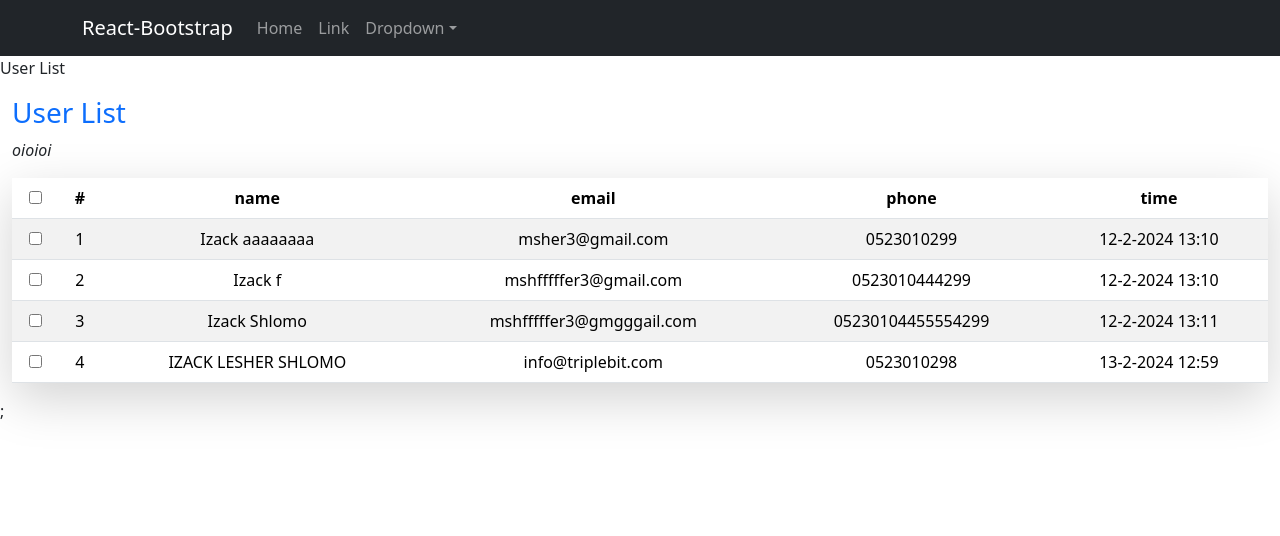
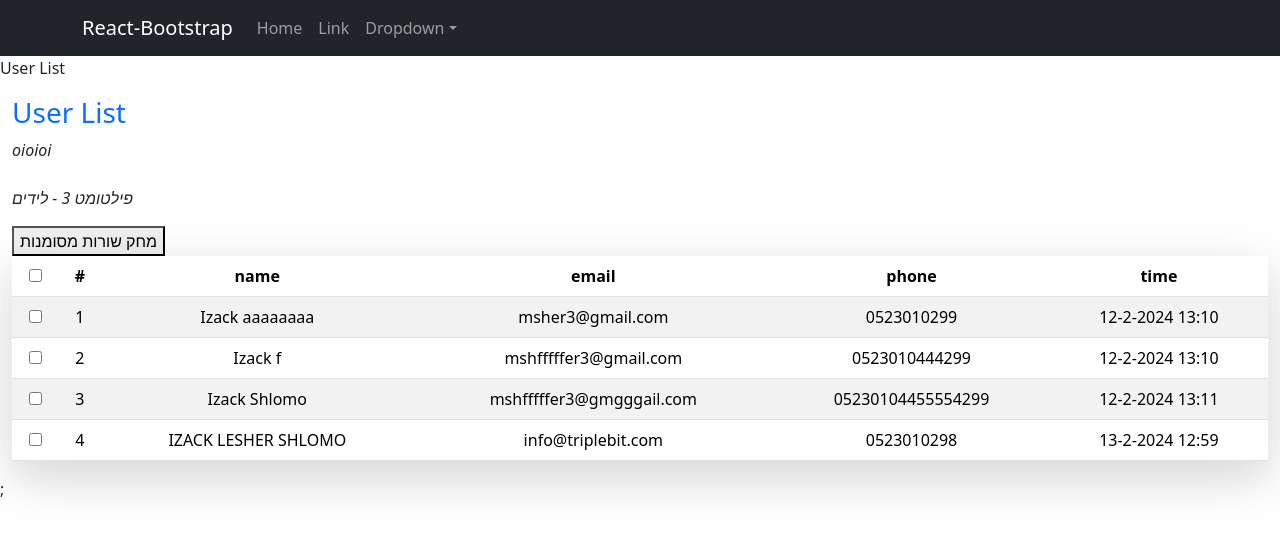
Before and after one commit to itzik-lesher/crm, a React (Create React App) app: page / in a window 1280 px wide. Shown: the top 536 px of the page. Built offline with nearby package versions, Linux system fonts and the light colour scheme.

Commit message:
add deleteCheckedUsersHandler that deletes checked rows from table

```diff
--- a/src/components/UserList.js
+++ b/src/components/UserList.js
@@ -6,7 +6,7 @@ import { Container, Row, Col, Table } from "react-bootstrap";
 const UserList = () => {
   const [state, setState] = useState({
     crmId: {},
-    crmName: {},
+    crmName: '',
     users: [],
     formFields: [],
     phonePositionIndex: 0,
@@ -94,7 +94,6 @@ const UserList = () => {
       setDeleteArrayList((deleteArraylist) => {
         return [...deleteArraylist, parseInt(e.target.id)];
       });
-
     } else {
       console.log("unchaecked");
       setDeleteArrayList((deleteArraylist) => {
@@ -104,6 +103,43 @@ const UserList = () => {
       });
     }
     console.log("deleteArraylist = " + JSON.stringify(deleteArraylist));
+  };
+
+  const deleteCheckedUsersHandler = () => {
+    // remove the data lines of deleted users
+    setState((state) => {
+      let newState = { ...state };
+      // save the first line formFieldsContet in case all lines will be
+      // in the following filter function
+      const firstFormFieldsContet = newState.formFieldsContet[0];
+      //const rememberedHeaderColomns = newState.formFields;
+      newState.formFieldsContet = newState.formFieldsContet.filter(
+        (userElement, index) => {
+          // pass through all checkboxes and uncheck them(no matter if checked or not)
+          //!!!document.getElementById((index + 1).toString()).checked = false;
+          return !deleteArraylist.includes(index + 1);
+        }
+      );
+
+      let checkBoxItems = document.querySelectorAll(
+        "tr.first-line-display-block>td>input"
+      );
+      let ids = Array.from(checkBoxItems).map((item, index) => {
+        // uncheck each checkbox
+        document.getElementById((index + 1).toString()).checked = false;
+        // remove also from the deletelist
+        setDeleteArrayList((deleteArraylist) => {
+          return [...deleteArraylist].filter((element) => {
+            return element !== parseInt(index);
+          });
+        });
+      });
+
+      //newState.formFields = rememberedHeaderColomns;
+      //return [...newState, newState.rememberedHeaderColomns];
+      ///!!!!setFormFieldsPermanentet(newState.formFieldsContet);
+      return newState;
+    });
   };
 
   return (
@@ -116,6 +152,17 @@ const UserList = () => {
           <Col>
             <h3 className="text-primary">User List</h3>
             <p className="fst-italic">oioioi</p>
+          </Col>
+        </Row>
+        <Row>
+          <Col xs={3}>
+            <h3 className="text-primary"></h3>
+            <div className="flex">
+              <p className="fst-italic">{state.crmName}</p>
+              <button onClick={deleteCheckedUsersHandler}>
+                מחק שורות מסומנות
+              </button>
+            </div>
           </Col>
         </Row>
         <Row>
```
